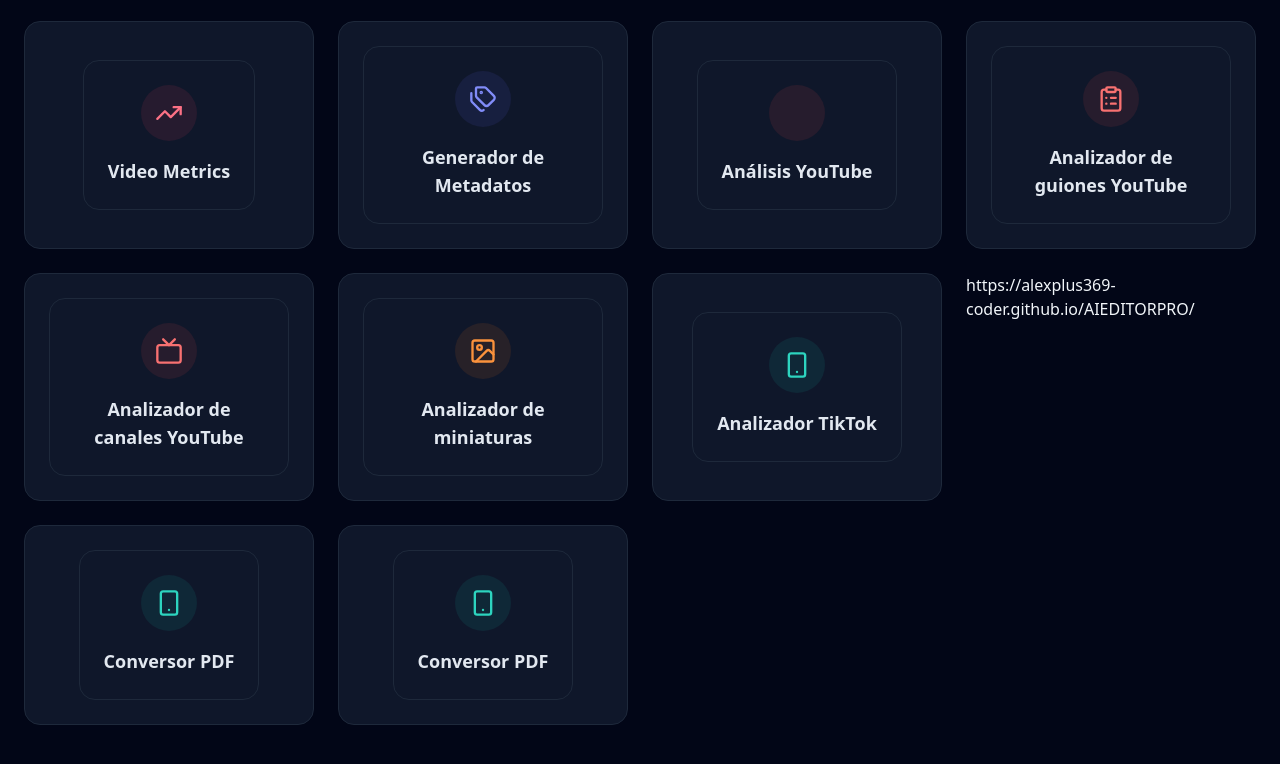
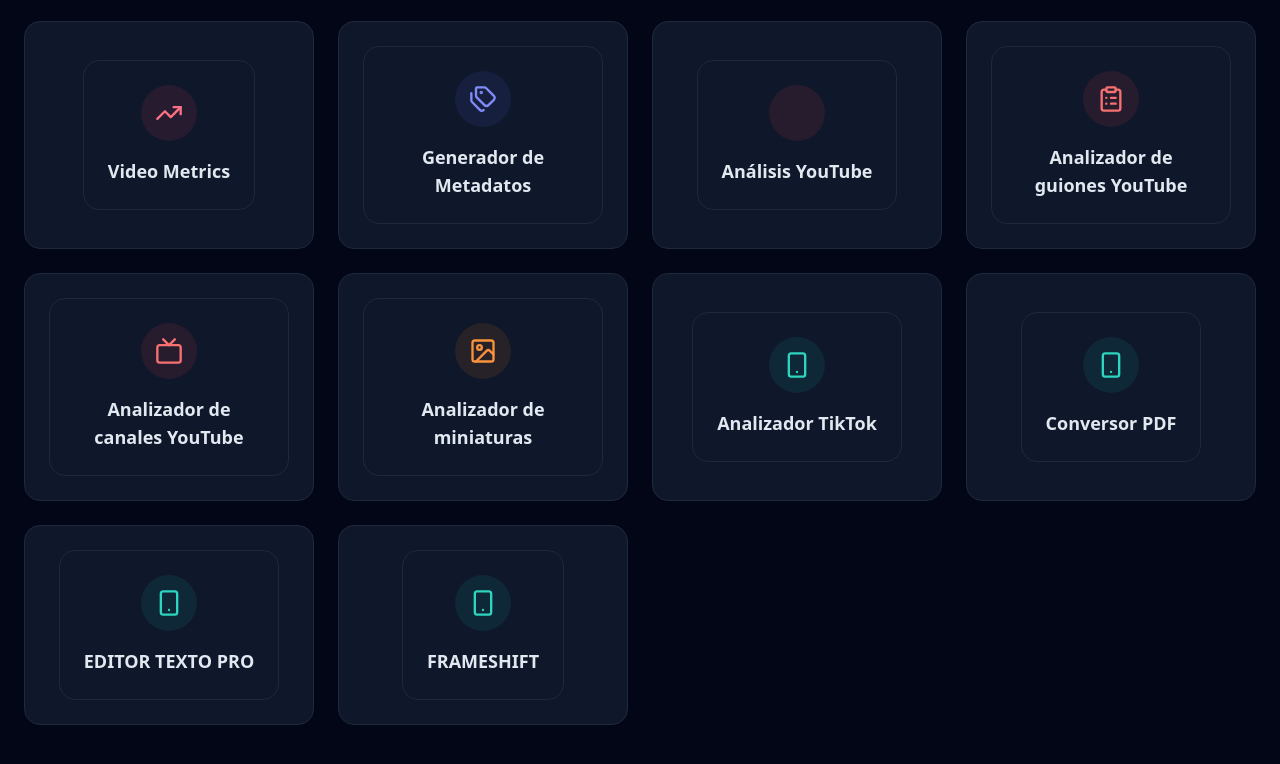
Before and after one commit to alexplus369-coder/SuiteAlex6, a plain HTML site: page index.html in a window 1280 px wide. Shown: the part 1004-1768 px from the top of the page. Drawn offline with nearby package versions, Linux system fonts and the light colour scheme; some icons are missing.

Commit message:
Update index.html

```diff
--- a/index.html
+++ b/index.html
@@ -249,7 +249,6 @@
             </button>
 			</a>
 
-			https://alexplus369-coder.github.io/AIEDITORPRO/
             <!-- 20. Conversor de PDF -->
 			 <a href="https://alexplus369-coder.github.io/PDFtoPNG/" target="_blank" rel="noopener noreferrer" class="group bg-slate-900 hover:bg-indigo-600/10 border border-slate-800 hover:border-indigo-500 rounded-2xl p-6 flex flex-col items-center justify-center text-center gap-4 transition-all duration-300 transform hover:-translate-y-1 hover:shadow-xl hover:shadow-indigo-500/10">
             <button class="group bg-slate-900 hover:bg-teal-600/10 border border-slate-800 hover:border-teal-500 rounded-2xl p-6 flex flex-col items-center justify-center text-center gap-4 transition-all duration-300 transform hover:-translate-y-1 hover:shadow-xl hover:shadow-teal-500/10">
@@ -266,7 +265,16 @@
                 <div class="w-14 h-14 rounded-full bg-teal-500/10 group-hover:bg-teal-500 flex items-center justify-center transition-colors duration-300">
                     <i data-lucide="smartphone" class="w-7 h-7 text-teal-400 group-hover:text-white"></i>
                 </div>
-                <span class="font-semibold text-lg text-slate-200 group-hover:text-white">Conversor PDF</span>
+                <span class="font-semibold text-lg text-slate-200 group-hover:text-white">EDITOR TEXTO PRO</span>
+            </button>
+			</a>
+
+			<a href="https://frameshift-b1m5.vercel.app/" target="_blank" rel="noopener noreferrer" class="group bg-slate-900 hover:bg-indigo-600/10 border border-slate-800 hover:border-indigo-500 rounded-2xl p-6 flex flex-col items-center justify-center text-center gap-4 transition-all duration-300 transform hover:-translate-y-1 hover:shadow-xl hover:shadow-indigo-500/10">
+            <button class="group bg-slate-900 hover:bg-teal-600/10 border border-slate-800 hover:border-teal-500 rounded-2xl p-6 flex flex-col items-center justify-center text-center gap-4 transition-all duration-300 transform hover:-translate-y-1 hover:shadow-xl hover:shadow-teal-500/10">
+                <div class="w-14 h-14 rounded-full bg-teal-500/10 group-hover:bg-teal-500 flex items-center justify-center transition-colors duration-300">
+                    <i data-lucide="smartphone" class="w-7 h-7 text-teal-400 group-hover:text-white"></i>
+                </div>
+                <span class="font-semibold text-lg text-slate-200 group-hover:text-white">FRAMESHIFT</span>
             </button>
 			</a>
 
```
